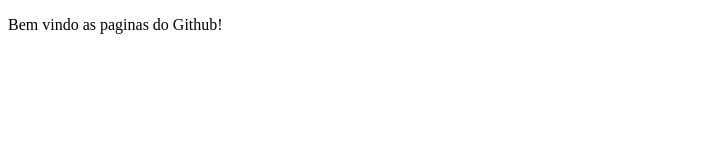
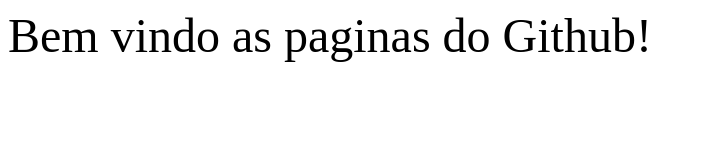
Before and after one commit to PHBMdeveloper/hml5-primeiro-deploy, a plain HTML site: page index.html in a window 1280 px wide. Shown: the whole page, without its empty margins (0-701 px from the left). Drawn offline with Linux system fonts and the light colour scheme.

Commit message:
primeiro upload

```diff
--- a/index.html
+++ b/index.html
@@ -7,6 +7,6 @@
     <title>Testando Github pages</title>
 </head>
 <body>
-    <p>Bem vindo as paginas do Github!</p>
+    <font size="20">Bem vindo as paginas do Github!</font>
 </body>
 </html>
```
